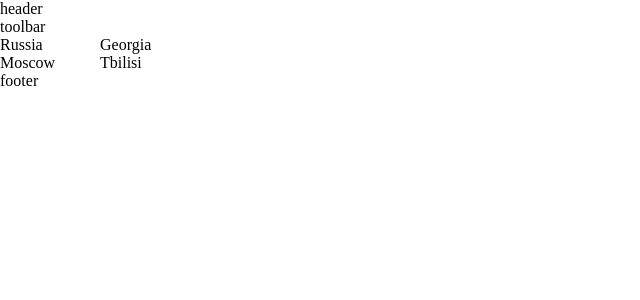
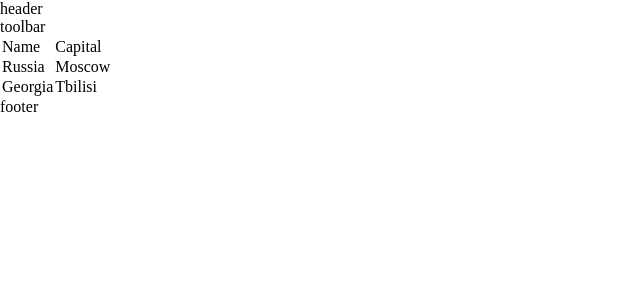
Before and after one commit to ungear/countries-dashboard, a Next.js app: page / in a window 1280 px wide. Shown: the top 300 px of the page, without its empty margins (0-640 px from the left). Built offline with nearby package versions, Linux system fonts and the light colour scheme.

Commit message:
use table

```diff
--- a/src/components/countriesGrid.tsx
+++ b/src/components/countriesGrid.tsx
@@ -1,15 +1,28 @@
 import styles from '@/styles/CountriesGrid.module.css'
 
 export function CountriesGrid({countries}){
+  const head = (
+    <thead>
+      <tr>
+        <td>Name</td>
+        <td>Capital</td>
+      </tr>
+    </thead>
+  )
   const rows = countries.map(x => {
     return (
-      <div key={x.name}>
-        <div>{x.name}</div>
-        <div>{x.capital}</div>
-      </div>
+      <tr key={x.name}>
+        <td>{x.name}</td>
+        <td>{x.capital}</td>
+      </tr>
     )
   })
   return (
-    <div className={styles.countriesGrid}>{rows}</div>
+    <table className={styles.countriesGrid}>
+      {head}
+      <tbody>
+        {rows}
+      </tbody>
+    </table>
   )
 }
--- a/src/styles/CountriesGrid.module.css
+++ b/src/styles/CountriesGrid.module.css
@@ -1,4 +1,3 @@
 .countriesGrid{
-  display: grid;
-  grid-template-columns: 100px 100px;
+
 }
```
